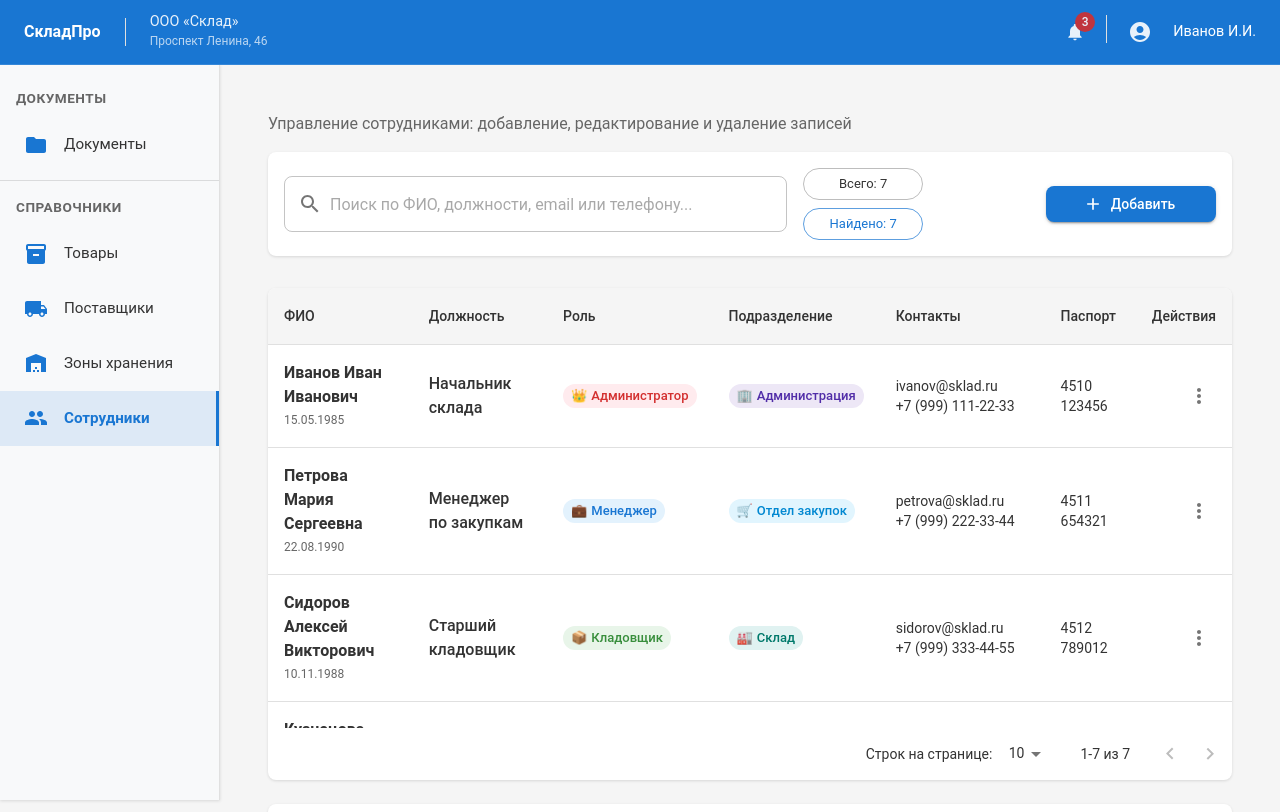
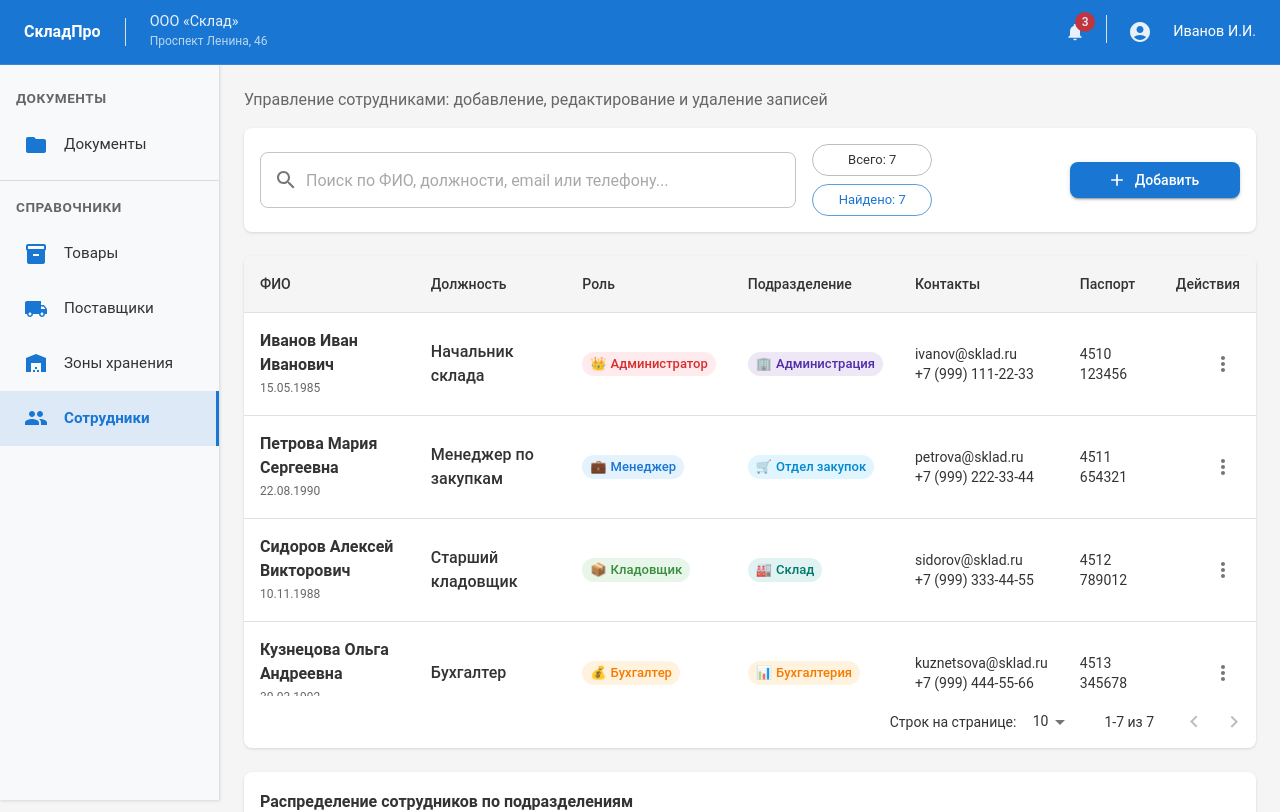
Before and after one commit to vladimir-barysh/inventory_front, a React (Create React App) app: page /employees in a window 1280 px wide. Shown: the top 812 px of the page. Built offline with nearby package versions, Linux system fonts and the light colour scheme.

Commit message:
fix: Разметкаа

```diff
--- a/src/App.tsx
+++ b/src/App.tsx
@@ -24,7 +24,7 @@ function App() {
               p: 3,
               mt: 8, // Отступ для AppBar
               backgroundColor: theme.palette.background.default,
-              minHeight: '100vh',
+              minHeight: '90vh',
             }}
           >
             <Routes>
--- a/src/pages/employeesPage/employeesPage.tsx
+++ b/src/pages/employeesPage/employeesPage.tsx
@@ -387,9 +387,9 @@ export const EmployeesPage: React.FC = () => {
   };
 
   return (
-    <Box sx={{ p: 3 }}>
+    <Box>
       {/* Заголовок и панель управления */}
-      <Box sx={{ mb: 4 }}>
+      <Box>
         <Typography color="text.secondary" paragraph>
           Управление сотрудниками: добавление, редактирование и удаление записей
         </Typography>
--- a/src/pages/storagePage/storagePage.tsx
+++ b/src/pages/storagePage/storagePage.tsx
@@ -259,9 +259,9 @@ export const StoragePage: React.FC = () => {
 
   // Статистика
   return (
-    <Box sx={{ p: 3 }}>
+    <Box>
       {/* Заголовок и панель управления */}
-      <Box sx={{ mb: 4 }}>
+      <Box>
         <Typography color="text.secondary" paragraph>
           Управление зонами хранения на складе: добавление, редактирование и удаление
         </Typography>
--- a/src/pages/suppliersPage/suppliersPage.tsx
+++ b/src/pages/suppliersPage/suppliersPage.tsx
@@ -290,9 +290,9 @@ export const SuppliersPage: React.FC = () => {
   };
 
   return (
-    <Box sx={{ p: 3 }}>
+    <Box>
       {/* Заголовок и панель управления */}
-      <Box sx={{ mb: 4 }}>
+      <Box>
         <Typography color="text.secondary" paragraph>
           Управление информацией о поставщиках: добавление, редактирование и удаление записей
         </Typography>
```
Also changed, not shown: 1 other file (tests, documents, lock files or other folders).
